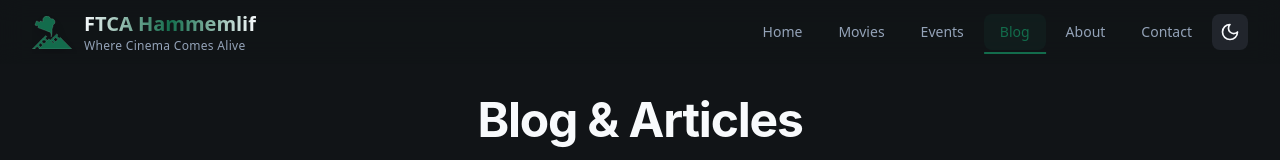
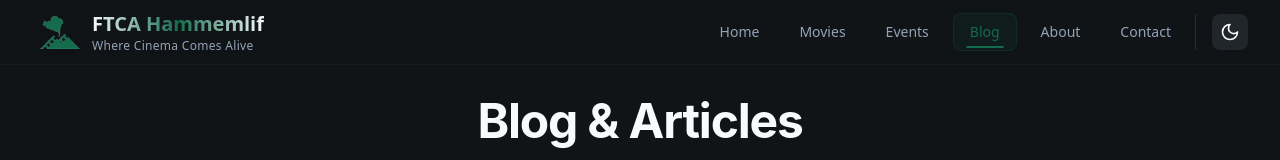
Before and after one commit to MWRouin/ftca-cinema-vista, a React (Vite) app: page /blog in a window 1280 px wide. Shown: the top 160 px of the page. Built offline with nearby package versions, Linux system fonts and the light colour scheme.

Commit message:
Refactor: Improve UI/UX for better contrast
Adjusted color usage in light and dark themes to improve contrast and visual hierarchy, addressing issues where components blended together. Modified `src/index.css` to refine color palettes and enhance readability across different screen sizes.

```diff
--- a/src/components/Navigation.tsx
+++ b/src/components/Navigation.tsx
@@ -31,17 +31,17 @@ export function Navigation() {
   const isActive = (path: string) => location.pathname === path;
 
   return (
-    <nav className={`sticky top-0 z-50 transition-all duration-300 ${
+    <nav className={`sticky top-0 z-50 transition-all duration-300 border-b ${
       scrolled
-        ? 'bg-background/95 backdrop-blur-xl shadow-lg border-b border-border/50'
-        : 'bg-background/80 backdrop-blur-md'
+        ? 'bg-background/98 backdrop-blur-xl shadow-lg border-border'
+        : 'bg-background/90 backdrop-blur-md border-border/30'
     }`}>
       <div className="max-w-7xl mx-auto px-4 sm:px-6 lg:px-8">
         <div className="flex justify-between items-center h-16">
           {/* Logo */}
           <Link
             to="/"
-            className="flex items-center space-x-3 hover-glow group transition-all duration-300"
+            className="flex items-center space-x-3 hover-glow group transition-all duration-300 rounded-lg p-2"
           >
             <div className="hover-lift group-hover:scale-105 transition-all duration-300">
               <Logo size={40} className="drop-shadow-lg" />
@@ -57,14 +57,14 @@ export function Navigation() {
           </Link>
 
           {/* Desktop Navigation */}
-          <div className="hidden md:flex items-center space-x-1">
+          <div className="hidden md:flex items-center space-x-2">
             {navItems.map((item, index) => (
               <Link
                 key={item.name}
                 to={item.path}
-                className={`nav-link px-4 py-2 text-sm font-medium transition-all duration-300 rounded-lg hover:bg-accent/50 focus-cinema ${
+                className={`nav-link text-sm font-medium transition-all duration-300 focus-cinema ${
                   isActive(item.path)
-                    ? 'text-primary active bg-primary/10'
+                    ? 'text-primary active bg-primary/10 border border-primary/20'
                     : 'text-muted-foreground hover:text-primary'
                 }`}
                 style={{ animationDelay: `${index * 0.1}s` }}
@@ -72,7 +72,7 @@ export function Navigation() {
                 {item.name}
               </Link>
             ))}
-            <div className="ml-4">
+            <div className="ml-4 pl-4 border-l border-border">
               <ThemeToggle />
             </div>
           </div>
@@ -82,8 +82,8 @@ export function Navigation() {
             <ThemeToggle />
             <button
               onClick={() => setIsOpen(!isOpen)}
-              className={`p-2 rounded-lg transition-all duration-300 hover:bg-accent focus-cinema ${
-                isOpen ? 'bg-accent' : ''
+              className={`p-2 rounded-lg transition-all duration-300 border border-border/30 hover:bg-accent hover:border-border focus-cinema ${
+                isOpen ? 'bg-accent border-border' : ''
               }`}
               aria-label="Toggle menu"
             >
@@ -96,15 +96,15 @@ export function Navigation() {
         <div className={`md:hidden transition-all duration-300 overflow-hidden ${
           isOpen ? 'max-h-96 opacity-100' : 'max-h-0 opacity-0'
         }`}>
-          <div className="px-2 pt-2 pb-4 space-y-1 card-cinema rounded-lg mt-2 mb-4">
+          <div className="px-2 pt-2 pb-4 space-y-1 card-cinema rounded-lg mt-2 mb-4 border border-border/50">
             {navItems.map((item, index) => (
               <Link
                 key={item.name}
                 to={item.path}
-                className={`block px-4 py-3 rounded-lg text-base font-medium transition-all duration-300 ${
+                className={`block px-4 py-3 rounded-lg text-base font-medium transition-all duration-300 border ${
                   isActive(item.path)
-                    ? 'text-primary bg-primary/10 border-l-2 border-primary'
-                    : 'text-muted-foreground hover:text-primary hover:bg-accent/50'
+                    ? 'text-primary bg-primary/10 border-primary/20'
+                    : 'text-muted-foreground hover:text-primary hover:bg-accent/50 border-transparent hover:border-border/30'
                 }`}
                 style={{ animationDelay: `${index * 0.1}s` }}
                 onClick={() => setIsOpen(false)}
--- a/src/index.css
+++ b/src/index.css
@@ -48,7 +48,7 @@
   }
 
   .light {
-    --background: 0 0% 98%;
+    --background: 220 18% 97%;
     --foreground: 222.2 84% 4.9%;
 
     --card: 0 0% 100%;
@@ -60,29 +60,29 @@
     --primary: 158 70% 25%;
     --primary-foreground: 210 40% 98%;
 
-    --secondary: 210 40% 96%;
+    --secondary: 210 25% 94%;
     --secondary-foreground: 222.2 84% 4.9%;
 
-    --muted: 210 40% 96%;
+    --muted: 210 25% 94%;
     --muted-foreground: 215.4 16.3% 46.9%;
 
-    --accent: 210 40% 96%;
+    --accent: 210 25% 94%;
     --accent-foreground: 222.2 84% 4.9%;
 
     --destructive: 0 84.2% 60.2%;
     --destructive-foreground: 210 40% 98%;
 
-    --border: 214.3 31.8% 91.4%;
+    --border: 214.3 31.8% 86%;
     --input: 214.3 31.8% 91.4%;
     --ring: 158 70% 25%;
 
-    --sidebar-background: 0 0% 98%;
+    --sidebar-background: 220 18% 97%;
     --sidebar-foreground: 222.2 84% 4.9%;
     --sidebar-primary: 158 70% 25%;
     --sidebar-primary-foreground: 210 40% 98%;
-    --sidebar-accent: 210 40% 96%;
+    --sidebar-accent: 210 25% 94%;
     --sidebar-accent-foreground: 222.2 84% 4.9%;
-    --sidebar-border: 214.3 31.8% 91.4%;
+    --sidebar-border: 214.3 31.8% 86%;
     --sidebar-ring: 158 70% 25%;
   }
 }
@@ -254,30 +254,34 @@
     left: 100%;
   }
 
-  /* Card enhancements */
+  /* Card enhancements with better visual separation */
   .card-cinema {
-    background: hsl(var(--card) / 0.8);
+    background: hsl(var(--card) / 0.95);
     backdrop-filter: blur(10px);
-    border: 1px solid hsl(var(--border) / 0.5);
+    border: 1px solid hsl(var(--border) / 0.8);
+    box-shadow: 0 2px 8px hsl(var(--primary) / 0.05), 0 1px 3px hsl(var(--foreground) / 0.1);
     transition: all 0.3s cubic-bezier(0.16, 1, 0.3, 1);
   }
 
   .card-cinema:hover {
-    background: hsl(var(--card) / 0.9);
-    border-color: hsl(var(--primary) / 0.3);
-    box-shadow: 0 8px 32px hsl(var(--primary) / 0.1);
+    background: hsl(var(--card));
+    border-color: hsl(var(--primary) / 0.4);
+    box-shadow: 0 8px 32px hsl(var(--primary) / 0.15), 0 4px 16px hsl(var(--foreground) / 0.1);
+    transform: translateY(-2px);
   }
 
-  /* Navigation enhancements */
+  /* Navigation enhancements with better contrast */
   .nav-link {
     position: relative;
     transition: all 0.3s ease;
+    border-radius: 8px;
+    padding: 8px 16px;
   }
 
   .nav-link::after {
     content: '';
     position: absolute;
-    bottom: -4px;
+    bottom: 2px;
     left: 50%;
     width: 0;
     height: 2px;
@@ -286,9 +290,13 @@
     transform: translateX(-50%);
   }
 
+  .nav-link:hover {
+    background: hsl(var(--accent) / 0.7);
+  }
+
   .nav-link:hover::after,
   .nav-link.active::after {
-    width: 100%;
+    width: 60%;
   }
 
   /* Loading states */
@@ -315,9 +323,37 @@
     outline-offset: 2px;
   }
 
-  /* Section dividers */
+  /* Section dividers with better visibility */
   .section-divider {
-    background: linear-gradient(90deg, transparent, hsl(var(--border)), transparent);
-    height: 1px;
+    background: linear-gradient(90deg, transparent, hsl(var(--border) / 0.8), transparent);
+    height: 2px;
+    box-shadow: 0 1px 2px hsl(var(--foreground) / 0.1);
+  }
+
+  /* Mobile-specific improvements for dark theme */
+  @media (max-width: 768px) {
+    .dark .card-cinema {
+      background: hsl(var(--card) / 0.9);
+      border: 1px solid hsl(var(--border) / 0.6);
+      box-shadow: 0 4px 12px hsl(var(--background) / 0.8);
+    }
+
+    .dark .gradient-subtle {
+      background: linear-gradient(135deg, hsl(var(--card) / 0.8) 0%, hsl(var(--muted) / 0.3) 100%);
+    }
+
+    .dark .nav-link:hover {
+      background: hsl(var(--accent) / 0.5);
+    }
+  }
+
+  /* Light theme specific improvements */
+  .light .gradient-subtle {
+    background: linear-gradient(135deg, hsl(var(--card) / 0.9) 0%, hsl(var(--secondary) / 0.7) 100%);
+    border: 1px solid hsl(var(--border) / 0.6);
+  }
+
+  .light .gradient-dark {
+    background: linear-gradient(135deg, hsl(var(--secondary) / 0.3) 0%, hsl(var(--muted) / 0.5) 100%);
   }
 }
```
